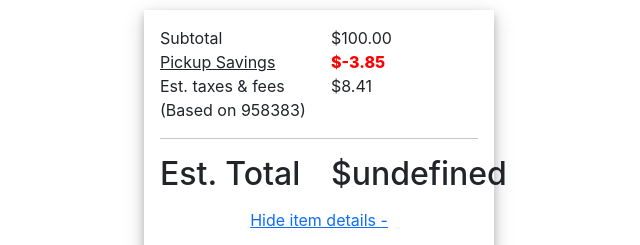
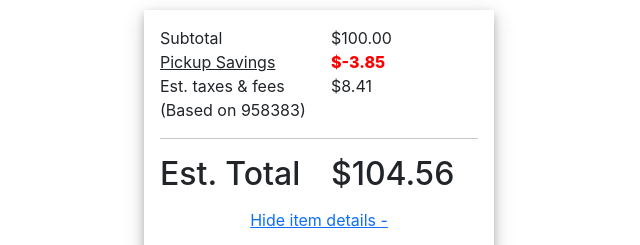
Before and after one commit to cdt-eth/Shopping-Summary, a React (Create React App) app: page / in a window 1280 px wide. Shown: the top 245 px of the page, without its empty margins (321-961 px from the left). Built offline with nearby package versions, Linux system fonts and the light colour scheme; grey boxes are pictures that could not be loaded; the HTML template or start-up script is replaced by a standard one.

Commit message:
prop fix

```diff
--- a/src/App.js
+++ b/src/App.js
@@ -43,9 +43,7 @@ class App extends Component {
           <PickupSavings price={this.state.PickupSavings} />
           <TaxesFees taxes={this.state.taxes.toFixed(2)} />
           <hr />
-          <EstimatedTotal
-            estimatedTotal={this.state.estimatedTotal.toFixed(2)}
-          />
+          <EstimatedTotal price={this.state.estimatedTotal.toFixed(2)} />
           <ItemDetails price={this.state.estimatedTotal.toFixed(2)} />
           <hr />
           <PromoCode
```
